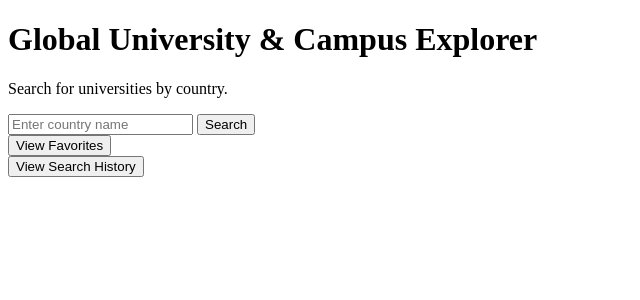
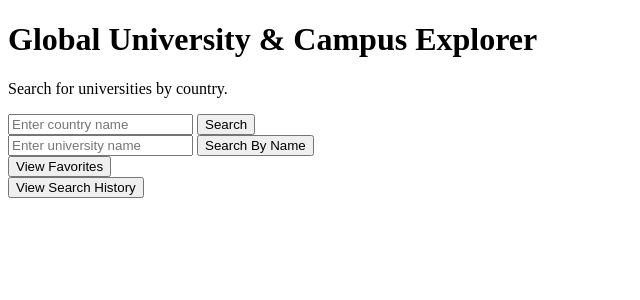
Before and after one commit to hcyber7/global-university-campus-explorer, a Flask app: page / in a window 1280 px wide. Shown: the top 300 px of the page, without its empty margins (0-640 px from the left). Run offline with Flask 3, Linux system fonts and the light colour scheme.

Commit message:
Added the route to search by name

```diff
--- a/app.py
+++ b/app.py
@@ -1,27 +1,51 @@
 from flask import Flask, render_template, request
-from API.University_api import search_universities
+from API.University_api import search_universities, search_universities_by_name
 from Database.database import add_to_favorites, get_favorites, remove_favorites, clear_all_favorites, record_search, get_search_history, remove_search, clear_search_history, init_db
 
 
 app = Flask(__name__)
 init_db() # Initialize the database when the application starts
 
-@app.route("/", methods=["GET", "POST"]) # Main route to handle the home page and search functionality
+@app.route("/", methods=["GET", "POST"])
 def home():
 
     if request.method == "POST":
 
-        country = request.form["country"]
+        search_type = request.form["search_type"]
 
-        universities = search_universities(country)
+        if search_type == "country":
 
-        record_search(country, len(universities)) #Automatically records/saves the search in the database with the country and number of results found
+            country = request.form["country"]
 
-        return render_template(
-            "index.html",
-            universities=universities,
-            searched_country=country
-        )
+            universities = search_universities(country)
+
+            record_search(
+                f"Country: {country}",
+                len(universities)
+            )
+
+            return render_template(
+                "index.html",
+                universities=universities,
+                searched_country=country
+            )
+
+        elif search_type == "name":
+
+            name = request.form["name"]
+
+            universities = search_universities_by_name(name)
+
+            record_search(
+                f"University: {name}",
+                len(universities)
+            )
+
+            return render_template(
+                "index.html",
+                universities=universities,
+                searched_name=name
+            )
 
     return render_template("index.html")
 
--- a/templates/index.html
+++ b/templates/index.html
@@ -5,11 +5,16 @@
     <title>Global University Explorer</title>
 </head>
 
+
+
+
 <body>
 
     <h1>Global University & Campus Explorer</h1>
 
     <p>Search for universities by country.</p>
+
+
 
 
 <form method="POST">   <!-- Form to handle the search functionality, submits to the same route with POST method -->
@@ -24,6 +29,34 @@
 </form>
 
 
+
+
+
+<form method="POST">
+
+    <input
+        type="hidden"
+        name="search_type"
+        value="name"
+    >
+
+    <input
+        type="text"
+        name="name"
+        placeholder="Enter university name"
+    >
+
+    <button type="submit">
+        Search By Name
+    </button>
+
+</form>
+
+
+
+
+
+
 <form action="/favorites">
     <button type="submit">View Favorites</button>
 </form>
@@ -31,6 +64,9 @@
 <form action="/history">
     <button type="submit">View Search History</button>
 </form>
+
+
+
 
 
 {% if universities %}    <!-- If universities are found, display them -->
```
